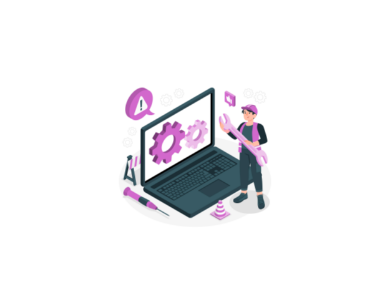
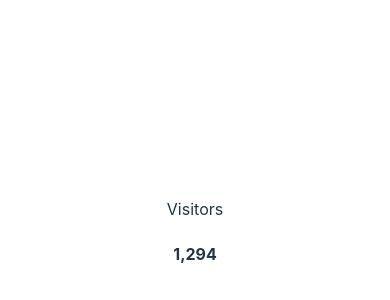
Before and after one commit to RahatIT786/crm-umrahrahat, a Vue app in the folder frontend/: page / in a window 390 px wide. Shown: the part 188-488 px from the top of the page. Built offline with nearby package versions, Linux system fonts and the light colour scheme.

Commit message:
app layout fixed

```diff
--- a/frontend/package.json
+++ b/frontend/package.json
@@ -10,7 +10,8 @@
   },
   "dependencies": {
     "axios": "^1.7.9",
-    "vue": "^3.5.13"
+    "vue": "^3.5.13",
+    "vue-router": "^4.5.0"
   },
   "devDependencies": {
     "@vitejs/plugin-vue": "^5.2.1",
--- a/frontend/src/App.vue
+++ b/frontend/src/App.vue
@@ -2,22 +2,14 @@
 // import HelloWorld from './components/HelloWorld.vue';
 // import Test from './components/Test.vue';
 import MyPackage from './components/MyPackage.vue';
+import Dashboard from './pages/Dashboard.vue';
 
 </script>
 
 <template>
-  <div>
-    <a  target="_blank">
-      <img src="/src/assets/images/siteMaintanance.jpg" class="logo" alt="Vite logo" />
-    </a>
-    <!-- <a href="https://vuejs.org/" target="_blank">
-      <img src="./assets/vue.svg" class="logo vue" alt="Vue logo" />
-    </a> -->
-    <h5 class="title">SITE UNDER MAINTANANCE</h5>
-  </div>
-  <!-- <HelloWorld msg="Vite + Vue" /> -->
-  <!-- <Test/> -->
-   <!-- <MyPackage /> -->
+
+
+    <router-view />
 
 
 </template>
--- /dev/null
+++ b/frontend/src/components/ui/CountLabel.vue
@@ -0,0 +1,31 @@
+<template>
+<div class="col-sm-6 col-md-3">
+                <div class="card card-stats card-round">
+                  <div class="card-body">
+                    <div class="row align-items-center">
+                      <div class="col-icon">
+                        <div
+                          class="icon-big text-center icon-primary bubble-shadow-small"
+                        >
+                          <i class="fas fa-users"></i>
+                        </div>
+                      </div>
+                      <div class="col col-stats ms-3 ms-sm-0">
+                        <div class="numbers">
+                          <p class="card-category">Visitors</p>
+                          <h4 class="card-title">{{ count.toLocaleString() }}</h4>
+                        </div>
+                      </div>
+                    </div>
+                  </div>
+                </div>
+              </div>
+</template>
+
+<script>
+export default{
+    props:{
+        count:Number,
+    },
+}
+</script>
--- a/frontend/src/main.js
+++ b/frontend/src/main.js
@@ -1,5 +1,11 @@
 import { createApp } from 'vue'
 import './style.css'
-import App from './App.vue'
+import App from './App.vue';
+import router  from './router';
 
-createApp(App).mount('#app')
+// createApp(App).mount('#app')
+
+const app =createApp(App);
+
+app.use(router);
+app.mount("#app");
--- /dev/null
+++ b/frontend/src/pages/Dashboard.vue
@@ -0,0 +1,16 @@
+<template>
+<CountLabel :count="1294" />
+</template>
+<script>
+import CountLabel from '../components/ui/CountLabel.vue';
+
+
+export default{
+    components:{CountLabel},
+    data(){
+        return{
+            Visitors:1294,
+        }
+    }
+}
+</script>
--- a/frontend/vite.config.js
+++ b/frontend/vite.config.js
@@ -4,7 +4,7 @@ import vue from '@vitejs/plugin-vue'
 // https://vite.dev/config/
 export default defineConfig({
   plugins: [vue()],
-  base: '/frontend/dist/', // Ensures correct relative paths
+  base: process.env.NODE_ENV==='production'  ? '/frontend/dist/' : '/',  // Ensures correct relative paths
   build: {
     outDir: 'dist',
     assetsDir: 'assets',
```
Also changed, not shown: frontend/src/layouts/DefaultLayout.vue (+10 -0 lines), frontend/src/router/index.js (+19 -0 lines), 8 other files (tests, documents, lock files or other folders).
